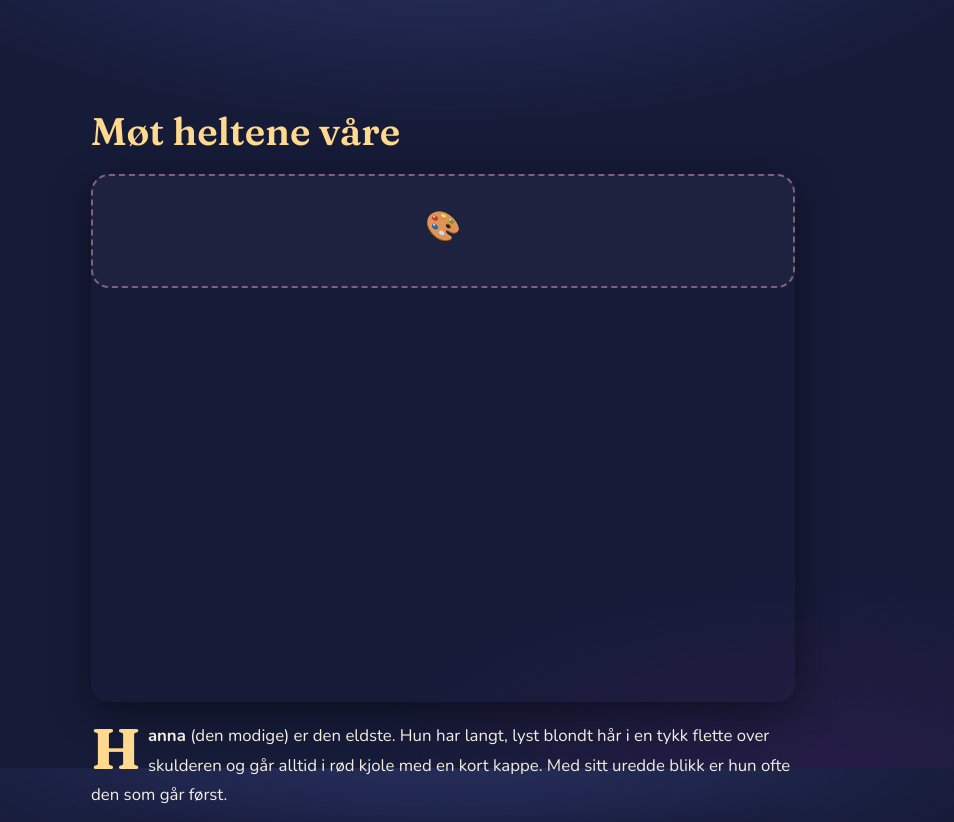
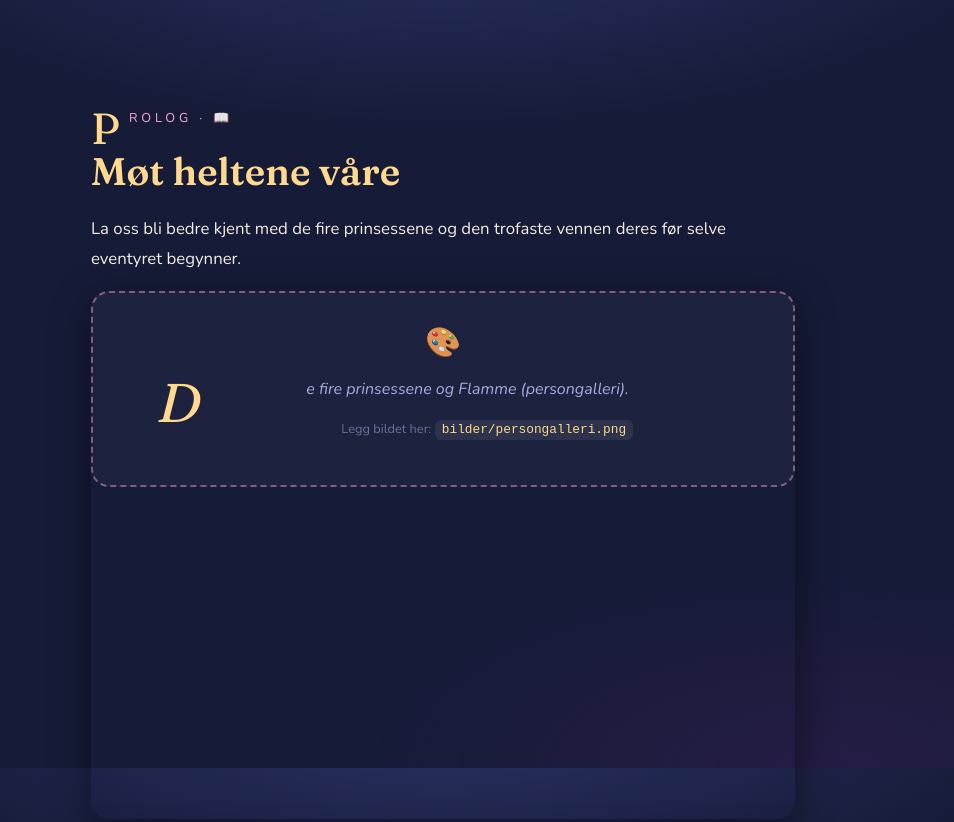
Before and after one commit to Starefossen/de-fire-prinsessene-og-flamme, a website: page source.html in a window 1280 px wide. Shown: the part 1632-2454 px from the top of the page, without its empty margins (197-1151 px from the left). Drawn offline with nearby package versions, Linux system fonts and the light colour scheme.

Commit message:
feat(content): restore persongalleri with proper prologue chapter heading
- Added a standard '.kap-nr' and 'h2' chapter header to the Prologue to match
  the rest of the book's visual hierarchy.
- Re-introduced the 'persongalleri' group image.
- Inserted a short introductory paragraph between the heading and the image to
  abide by the 'no images directly after headings' layout rule.

```diff
--- a/source.html
+++ b/source.html
@@ -190,7 +190,16 @@
 </nav>
 <!-- ===================== PROLOG ===================== -->
 <article class="ramme kap" id="prolog">
+<p class="kap-nr">Prolog · 📖</p>
 <h2>Møt heltene våre</h2>
+<p>La oss bli bedre kjent med de fire prinsessene og den trofaste vennen deres før selve eventyret begynner.</p>
+<figure class="illu" data-fil="bilder/persongalleri">
+<div class="illu-boks">
+<span class="illu-ikon">🎨</span>
+<p class="illu-tekst">De fire prinsessene og Flamme (persongalleri).</p>
+<p class="illu-fil">Legg bildet her: <code>bilder/persongalleri.png</code></p>
+</div>
+</figure>
 <figure class="illu portrait" data-fil="bilder/portett-hanna"><div class="illu-boks"><span class="illu-ikon">🎨</span></div></figure>
 <p><strong>Hanna</strong> (den modige) er den eldste. Hun har langt, lyst blondt hår i en tykk flette over skulderen og går alltid i rød kjole med en kort kappe. Med sitt uredde blikk er hun ofte den som går først.</p>
 <figure class="illu portrait" data-fil="bilder/portrett-astrid"><div class="illu-boks"><span class="illu-ikon">🎨</span></div></figure>
--- a/sw.js
+++ b/sw.js
@@ -1,4 +1,4 @@
-const CACHE_NAME = 'prinsessene-v1783527284';
+const CACHE_NAME = 'prinsessene-v1783527761';
 const ASSETS = ["./","./index.html","./manifest.json","./bilder/persongalleri.jpg","./bilder/kap8-3.jpg","./bilder/kap8-2.jpg","./bilder/portrett-astrid.jpg","./bilder/kap8-1.jpg","./bilder/kap10-2.jpg","./bilder/kap10-3.jpg","./bilder/kap9-1.jpg","./bilder/kap9-3.jpg","./bilder/portett-hanna.jpg","./bilder/kap10-1.jpg","./bilder/portett-ellie.jpg","./bilder/kap9-2.jpg","./bilder/kap10-4.jpg","./bilder/kap10-5.jpg","./bilder/kap9-4.jpg","./bilder/kap3-2.jpg","./bilder/kap1-1.jpg","./bilder/kap3-3.jpg","./bilder/kap3-1.jpg","./bilder/kap1-3.jpg","./bilder/kap1-2.jpg","./bilder/kap7-4.jpg","./bilder/kap5-2.jpg","./bilder/portett-flamme.jpg","./bilder/kap5-3.jpg","./bilder/kap7-1.jpg","./bilder/kap7-3.jpg","./bilder/kap5-1.jpg","./bilder/portett-andre.jpg","./bilder/kap7-2.jpg","./bilder/kap2-1.jpg","./bilder/forside.jpg","./bilder/kap2-2.jpg","./bilder/helt-til-slutt.jpg","./bilder/kap2-3.jpg","./bilder/kap4-1.jpg","./bilder/portett-ela.jpg","./bilder/kap6-3.jpg","./bilder/kap6-2.jpg","./bilder/kap4-2.jpg","./bilder/kap6-1.jpg","./bilder/kap4-3.jpg"];
 
 self.addEventListener('install', event => {
```
Also changed, not shown: index.html (+1 -1 lines).
